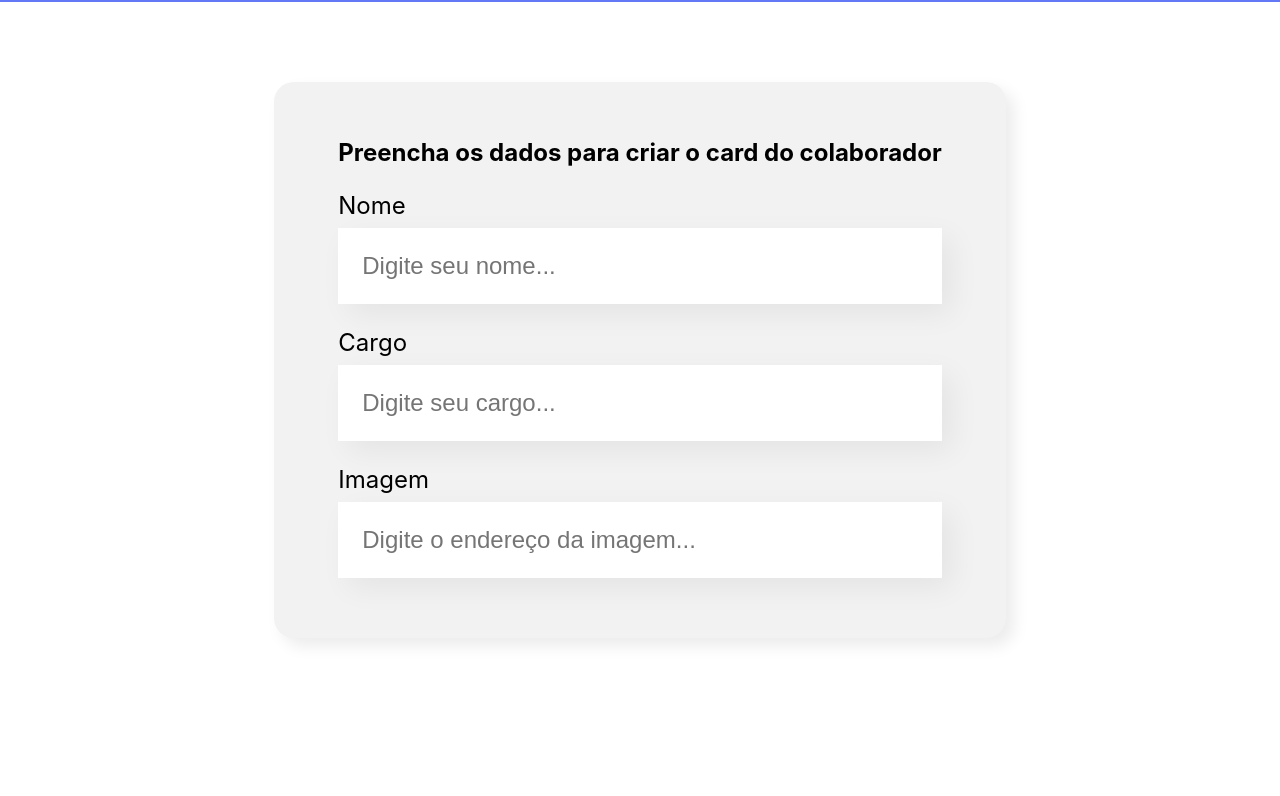
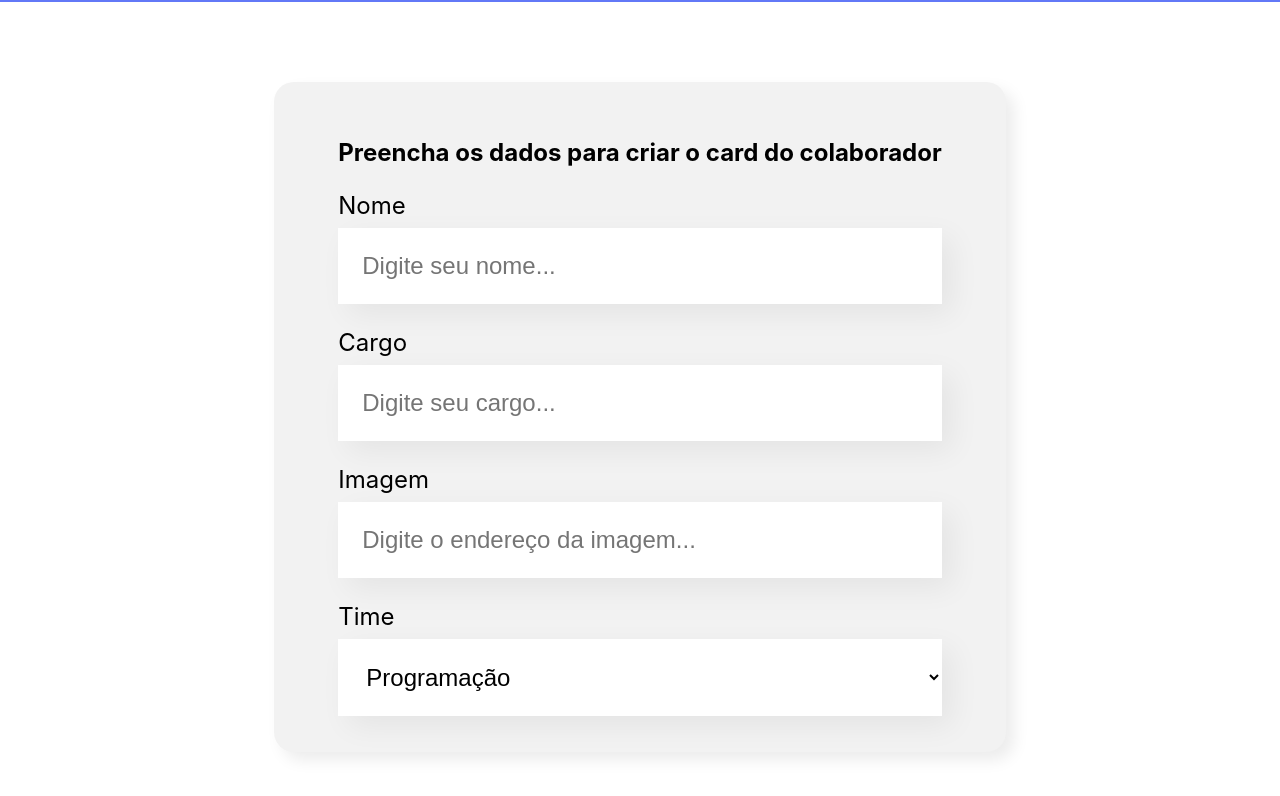
Before and after one commit to efernandes535/organo, a React (Create React App) app: page / in a window 1280 px wide. Shown: the part 496-1292 px from the top of the page. Before the commit the page ends 1214 px from the top, so only its background shows below. Built offline with nearby package versions, Linux system fonts and the light colour scheme.

Commit message:
lista dos times

```diff
--- a/src/componentes/Formulario/index.js
+++ b/src/componentes/Formulario/index.js
@@ -1,7 +1,20 @@
 import CampoTexto from '../CampoTexto'
+import ListaSuspensa from '../ListaSuspensa'
 import './Formulario.css'
 
+
 const Formulario = () => {
+
+    const times = [
+        'Programação',
+        'Front-End',
+        'Data Science',
+        'Devops',
+        'UX e Design',
+        'Mobile',
+        'Inovação e Gestão'
+    ]
+
     return (
         <section className="formulario">
             <form>
@@ -9,6 +22,7 @@
                 <CampoTexto label="Nome" placeholder="Digite seu nome" />
                 <CampoTexto label="Cargo" placeholder="Digite seu cargo" />
                 <CampoTexto label="Imagem" placeholder="Digite o endereço da imagem" />
+                <ListaSuspensa label="Time" itens={times} />
             </form>
         </section>
     )
--- /dev/null
+++ b/src/componentes/ListaSuspensa/ListaSuspensa.css
@@ -0,0 +1,15 @@
+.lista-suspensa label {
+    display: block;
+    margin-bottom: 8px;
+    font-size: 24px;
+}
+
+.lista-suspensa select {
+    background-color: #fff;
+    box-shadow: 10px 10px 30px rgba(0, 0, 0, 0.06);
+    width: 100%;
+    border: none;
+    font-size: 24px;
+    padding: 24px;
+    box-sizing: border-box;
+}
--- /dev/null
+++ b/src/componentes/ListaSuspensa/index.js
@@ -0,0 +1,18 @@
+import './ListaSuspensa.css'
+
+const ListaSuspensa = (props) => {
+    console.log(props.itens)
+
+    return (
+        <div className="lista-suspensa">
+            <label>{props.label}</label>
+            <select>
+                {props.itens.map(item => {
+                    return <option key={item}>{item}</option>
+                })}
+            </select>
+        </div>
+    )
+}
+
+export default ListaSuspensa
```
